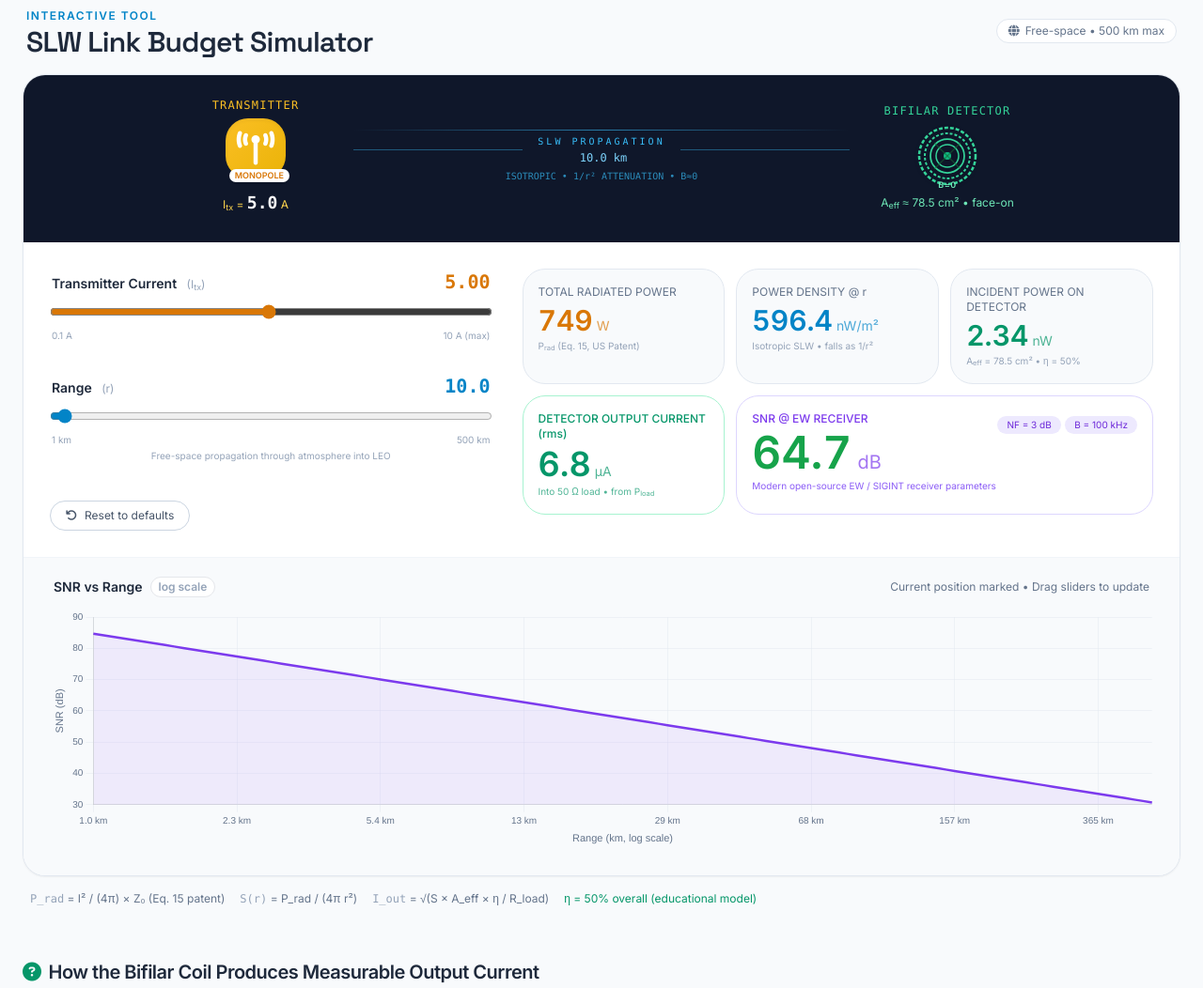
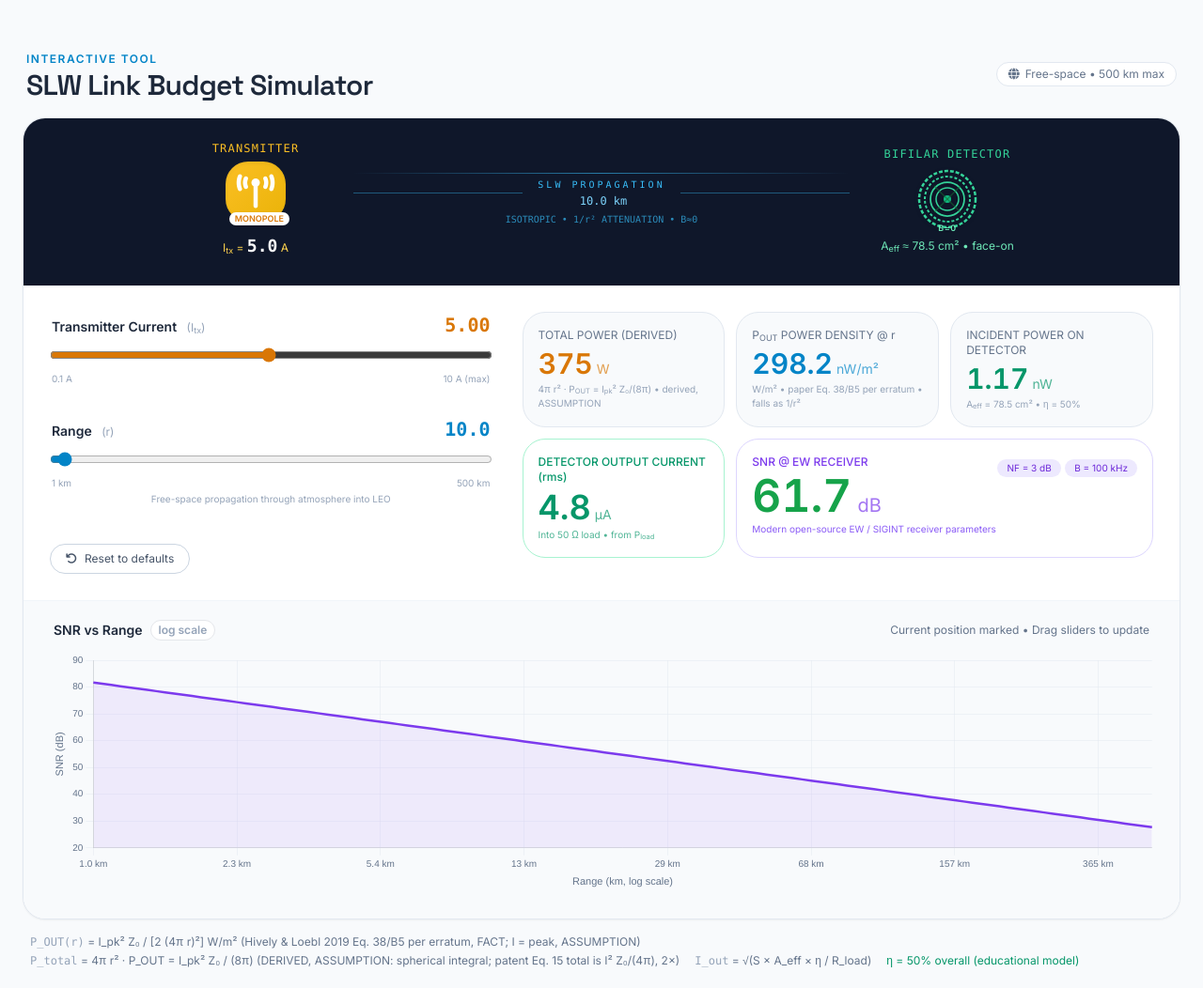
Before and after one commit to 9wzg44nz44-glitch/Hively-SNR-Simulator, a plain HTML site: page index.html in a window 1280 px wide. Shown: the part 1200-2252 px from the top of the page at 94% size. Drawn offline with nearby package versions, Linux system fonts and the light colour scheme.

Commit message:
P_OUT per Hively-Loebl erratum (Eq. 38/B5) - peak I, paper units (#1)
Co-authored-by: Simulation Lab (for Dan Britton) <noreply@users.noreply.github.com>

```diff
--- a/index.html
+++ b/index.html
@@ -222,7 +222,10 @@
                             This launches the SLW (isotropic, ~1/r² power density).
                         </div>
                         <div class="mt-3 text-[10px] font-mono text-amber-600 bg-amber-50 px-3 py-1 rounded-2xl inline-block">
-                            Eq. (15) US 9,306,527 B1: P<sub>rad</sub> = I²/(4π) × √(μ/ε)
+                            Patent Eq. (15) US 9,306,527 B1 (quote): P<sub>rad</sub> = I²/(4π) × √(μ/ε) [W]
+                        </div>
+                        <div class="mt-2 text-[10px] font-mono text-amber-700 bg-amber-50 px-3 py-1 rounded-2xl inline-block">
+                            Paper Eq. 38/B5 per erratum: P<sub>OUT</sub> = I² r̂ / [2 (4π r)²] × √(μ/ε) [W/m²] (density; patent total is 2× the integrated paper form)
                         </div>
                     </div>
 
@@ -388,21 +391,21 @@
                         <div class="grid grid-cols-2 md:grid-cols-3 gap-3">
 
                             <div class="metric-card bg-slate-50 border border-slate-200 rounded-3xl p-4">
-                                <div class="text-xs text-slate-500 mb-1">TOTAL RADIATED POWER</div>
+                                <div class="text-xs text-slate-500 mb-1">TOTAL POWER (DERIVED)</div>
                                 <div class="flex items-baseline gap-x-1">
                                     <span id="P-rad" class="metric-value text-3xl font-semibold tabular-nums text-amber-600">754</span>
                                     <span class="text-sm text-amber-600/70">W</span>
                                 </div>
-                                <div class="text-[10px] text-slate-400 mt-0.5">P<sub>rad</sub> (Eq. 15, US Patent)</div>
+                                <div class="text-[10px] text-slate-400 mt-0.5">4π r² · P<sub>OUT</sub> = I<sub>pk</sub>² Z₀/(8π) • derived, ASSUMPTION</div>
                             </div>
 
                             <div class="metric-card bg-slate-50 border border-slate-200 rounded-3xl p-4">
-                                <div class="text-xs text-slate-500 mb-1">POWER DENSITY @ r</div>
+                                <div class="text-xs text-slate-500 mb-1">P<sub>OUT</sub> POWER DENSITY @ r</div>
                                 <div class="flex items-baseline gap-x-1">
                                     <span id="S-val" class="metric-value text-3xl font-semibold tabular-nums text-sky-600">60.0</span>
                                     <span class="text-sm text-sky-600/70">µW/m²</span>
                                 </div>
-                                <div class="text-[10px] text-slate-400 mt-0.5">Isotropic SLW • falls as 1/r²</div>
+                                <div class="text-[10px] text-slate-400 mt-0.5">W/m² • paper Eq. 38/B5 per erratum • falls as 1/r²</div>
                             </div>
 
                             <div class="metric-card bg-slate-50 border border-slate-200 rounded-3xl p-4">
@@ -463,8 +466,8 @@
 
             <!-- Calculation transparency -->
             <div class="mt-4 px-2 text-xs text-slate-500 flex flex-wrap gap-x-4 gap-y-1 items-center">
-                <div><span class="font-mono text-slate-400">P_rad</span> = I² / (4π) × Z₀   (Eq. 15 patent)</div>
-                <div><span class="font-mono text-slate-400">S(r)</span> = P_rad / (4π r²)</div>
+                <div><span class="font-mono text-slate-400">P_OUT(r)</span> = I_pk² Z₀ / [2 (4π r)²]  W/m²   (Hively &amp; Loebl 2019 Eq. 38/B5 per erratum, FACT; I = peak, ASSUMPTION)</div>
+                <div><span class="font-mono text-slate-400">P_total</span> = 4π r² · P_OUT = I_pk² Z₀ / (8π)   (DERIVED, ASSUMPTION: spherical integral; patent Eq. 15 total is I² Z₀/(4π), 2×)</div>
                 <div><span class="font-mono text-slate-400">I_out</span> = √(S × A_eff × η / R_load)</div>
                 <div class="text-emerald-600">η = 50% overall (educational model)</div>
             </div>
@@ -487,6 +490,12 @@
                 </ol>
                 <p class="text-xs mt-3 text-slate-500">Note: Actual conversion efficiency depends on exact winding geometry, wire conductivity, matching network, and frequency. The 50% figure used is conservative for educational illustration and consistent with the order-of-magnitude laboratory results shown in the Hively patent figures.</p>
             </div>
+        </div>
+
+        <!-- Formula history -->
+        <div id="formula-history" class="mt-10 max-w-4xl text-xs text-slate-600 bg-amber-50 border border-amber-200 rounded-2xl p-4">
+            <p><b>Formula history (2026-09-30, version pout-erratum-v1).</b> <b>FACT</b> (erratum-sourced): Hively &amp; Loebl 2019 Eq. 38/B5 as corrected by the erratum (Phys. Essays 32(3), 417) is P<sub>OUT</sub> = I² r̂ / [2 (4π r)²] · √(μ/ε), a power <em>density</em> in W/m² along r̂. Until this date this page used the as-first-printed form without the ½ (I² Z / (4π r)²), which is 3.01 dB (×2) too high; every power or density value is now ×0.5 (−3.01 dB) and every field amplitude ×0.7071. <b>ASSUMPTION</b>: I is the peak amplitude (confirmed by Dan Britton, 2026-09-30). <b>DERIVED / ASSUMPTION</b> (spherical integral, not the paper's P<sub>OUT</sub>): total watts = 4π r² · P<sub>OUT</sub> = I² Z / (8π). US 9,306,527 Eq. 15, P = (I²/4π)√(μ/ε) in watts, is quoted unchanged as a patent quote; it is twice the erratum-integrated total (documented difference: the erratum does not correct the patent).</p>
+            <p class="mt-1 text-slate-500">Version: pout-erratum-v1 (2026-09-30).</p>
         </div>
 
         <!-- Disclaimer -->
@@ -527,11 +536,12 @@
         function calculateAll(I, r_km) {
             const r_m = r_km * 1000;
 
-            // Total radiated power (Eq. 15 from US 9,306,527 B1)
-            const P_rad = (I * I / (4 * Math.PI)) * Z0; // Watts
+            // P_OUT per Hively & Loebl 2019 Eq. 38/B5 as corrected by the erratum (Phys. Essays 32(3) 417):
+            // power density (W/m^2) = I_pk^2 Z0 / [2 (4 pi r)^2]  (I = peak, ASSUMPTION). Was I^2 Z0/(4 pi r)^2 (no 1/2) before 2026-09-30.
+            const S = (I * I * Z0) / (2 * Math.pow(4 * Math.PI * r_m, 2)); // W/m² = P_OUT(r)
 
-            // Power density at range r (isotropic, falls as 1/r²)
-            const S = P_rad / (4 * Math.PI * r_m * r_m); // W/m²
+            // DERIVED (ASSUMPTION: spherical integral, not the paper's P_OUT): total watts = 4 pi r^2 * P_OUT = I^2 Z0/(8 pi)
+            const P_rad = S * 4 * Math.PI * r_m * r_m; // Watts (derived total)
 
             // Incident power on detector
             const P_inc = S * A_EFF * ETA_OVERALL; // W
```
